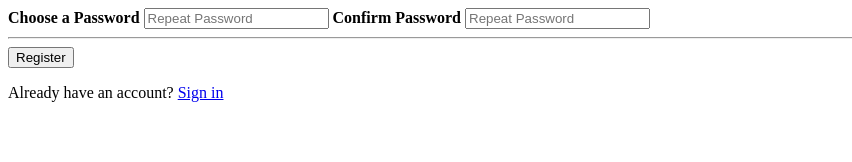
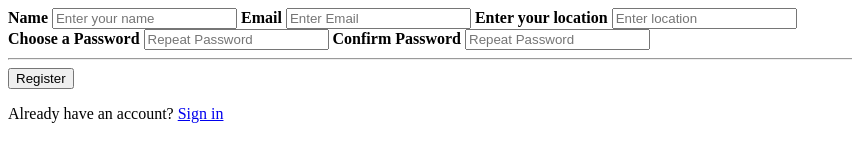
Before and after one commit to BenardBett/Institution-Voting-Hub, a plain HTML site: page register.html in a window 1280 px wide. Shown: the whole page, without its empty margins (0-852 px from the left). Drawn offline with Linux system fonts and the light colour scheme.

Commit message:
add inputtype

```diff
--- a/register.html
+++ b/register.html
@@ -8,6 +8,14 @@
 </head>
 
 <body>
+    <label for=""><b>Name</b></label>
+    <input type="text" placeholder="Enter your name" name="Name" id="name" required>
+
+    <label for="email"><b>Email</b></label>
+    <input type="text" placeholder="Enter Email" name="email" id="email" required>
+
+    <label for="psw"><b>Enter your location</b></label>
+    <input type="password" placeholder="Enter location" name="psw" id="psw" required>
 
     <form><label for="psw-repeat"><b>Choose a Password</b></label>
         <input type="password" placeholder="Repeat Password" name="psw-repeat" id="psw-repeat" required>
```
